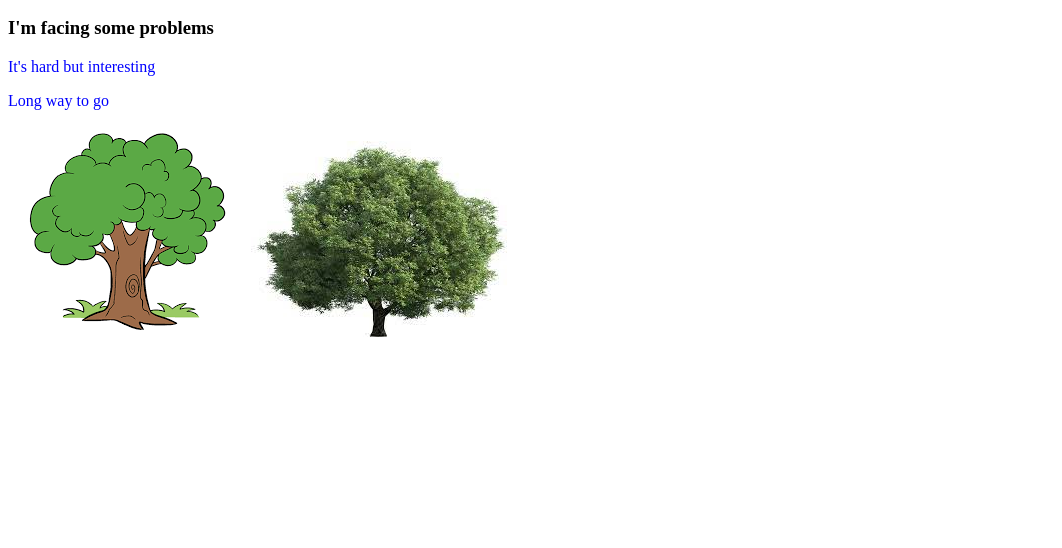
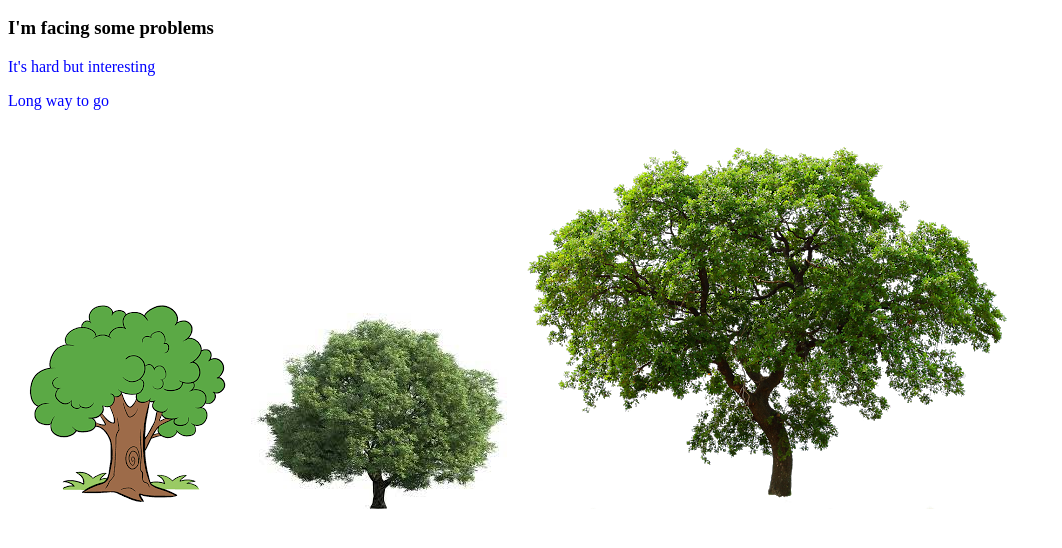
Before and after one commit to TonyThomasNokrek/My_Third_Repo, a plain HTML site: page index.html in a window 1280 px wide. Shown: the part 110-658 px from the top of the page, without its empty margins (0-1062 px from the left). Drawn offline with Linux system fonts and the light colour scheme.

Commit message:
Tree png

```diff
--- a/index.html
+++ b/index.html
@@ -15,6 +15,7 @@
     <p>Long way to go</p>
 
     <img src="tree.png" alt="It's a tree"> <img src="download.jpg" alt="Its also a tree">
+    <img src="Images/unnamed.png" alt="Its a png tree">
 </body>
 
 </html>
```
Also changed, not shown: Images/unnamed.png (added).
